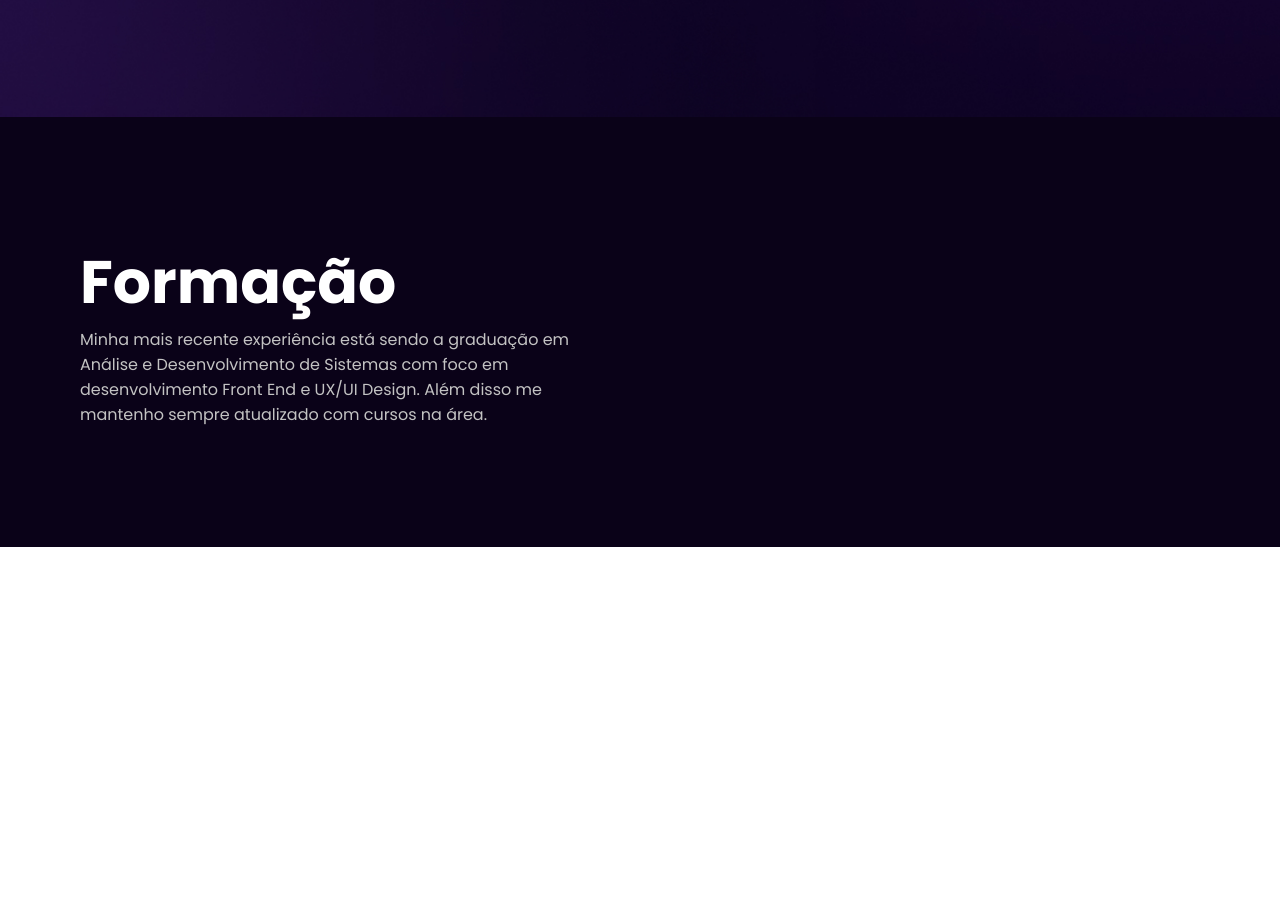
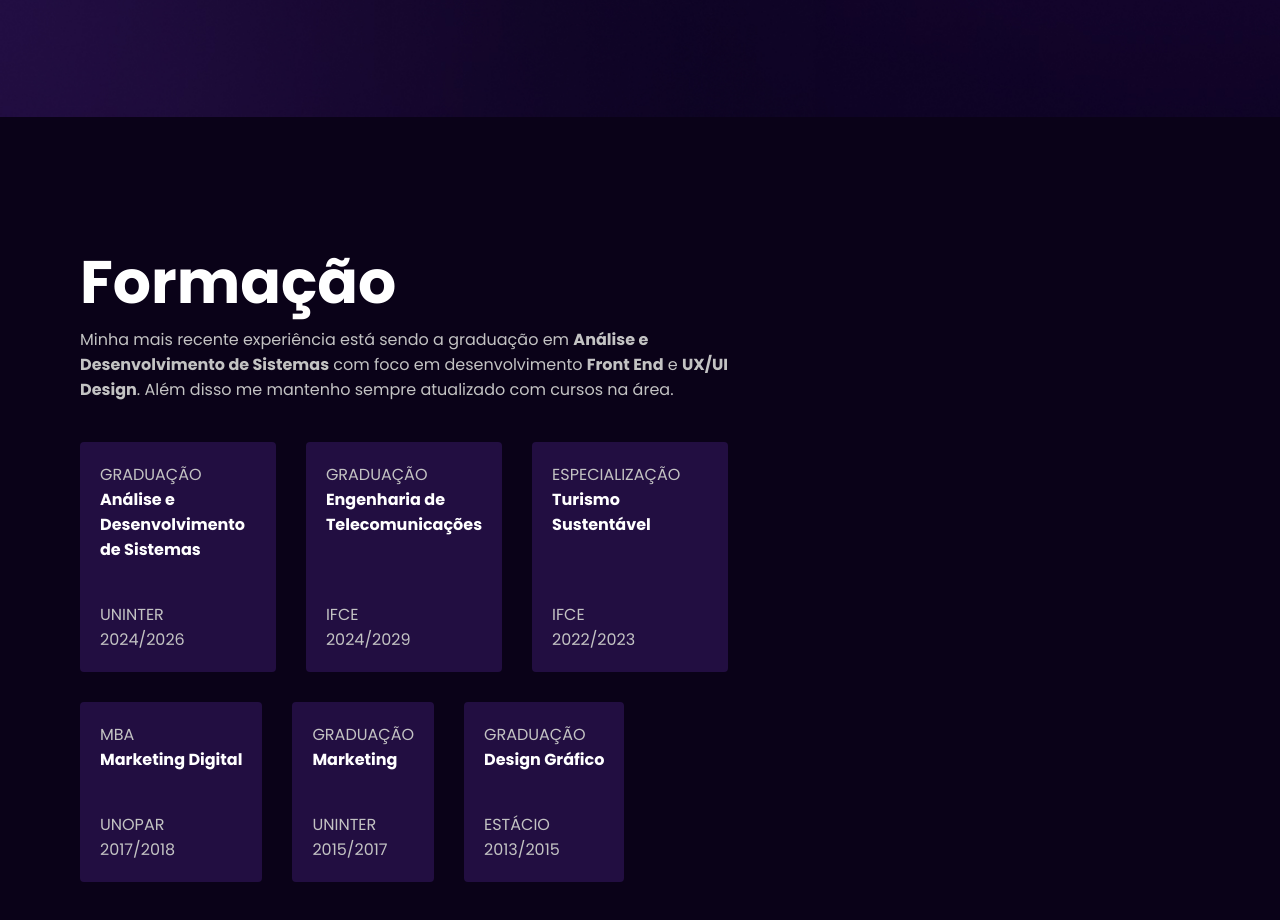
Before and after one commit to lucasfcomaru/lucasfcomaru.github.io, a plain HTML site: page index.html in a window 1280 px wide. Shown: the part 975-1895 px from the top of the page. Before the commit the page ends 1522 px from the top, so only its background shows below. Drawn offline with Linux system fonts and the light colour scheme.

Commit message:
seção formação

```diff
--- a/css/styles/formacao.css
+++ b/css/styles/formacao.css
@@ -3,7 +3,7 @@
 
     .formacao {
         display: grid;
-        grid-template-columns: 1fr 1fr;
+        grid-template-columns: 3fr 2fr;
         gap: 40px;
         padding: 120px 40px;
 
@@ -14,5 +14,49 @@
                 color: var(--cor-0);
             }
         }
+
+        /* Cards - cursos */
+        .formacao-cursos {
+            grid-column: 1;
+            display: flex;
+            flex-wrap: wrap;
+            gap: 30px;
+            justify-content: start;
+
+
+            .curso-card {
+                max-width: max-content;
+                padding: 20px;
+                background-color: var(--cor-bg-2);
+                color: var(--cor-1);
+                display: flex;
+                flex-direction: column;
+                gap: 40px;
+                justify-content: space-between;
+                border-radius: 4px;
+                transition: background-color ease-in 0.2s;
+                flex: 1 ;
+
+                .card-titulo span {
+                    text-transform: uppercase;
+                }
+
+                .card-titulo h3 {
+                    color: var(--cor-0);
+                }
+
+                .card-instituicao {
+                    display: flex;
+                    flex-direction: column;
+                    text-transform: uppercase;
+                }
+
+                &:hover {
+                    background-color: var(--cor-bg-3);
+                    cursor: pointer;
+                    color: var(--cor-0);
+                }
+            }
+        }
     }
 }
--- a/index.html
+++ b/index.html
@@ -134,11 +134,76 @@
         </section>
     </div>
 
+    <!-- Seção de formação -->
     <section class="formacao-bg" aria-label="Formação">
         <div class="formacao container">
             <div class="formacao-informacao">
                 <h2 class="bold large">Formação</h2>
-                <p class="regular xsmall">Minha mais recente experiência está sendo a graduação em Análise e Desenvolvimento de Sistemas com foco em desenvolvimento Front End e UX/UI Design. Além disso me mantenho sempre atualizado com cursos na área.</p>
+                <p class="regular xsmall">Minha mais recente experiência está sendo a graduação em <strong>Análise e Desenvolvimento de Sistemas</strong> com foco em desenvolvimento <strong>Front End</strong> e <strong>UX/UI Design</strong>. Além disso me mantenho sempre atualizado com cursos na área.</p>
+            </div>
+
+            <!-- Cards com os cursos -->
+            <div class="formacao-cursos">
+                <div class="curso-card">
+                    <div class="card-titulo">
+                        <span class="regular xsmall">Graduação</span>
+                        <h3 class="bold xsmall">Análise e Desenvolvimento de Sistemas</h3>
+                    </div>
+                    <div class="card-instituicao">
+                        <span class="regular xsmall">Uninter</span>
+                        <span class="regular xsmall">2024/2026</span>
+                    </div>
+                </div>
+                <div class="curso-card">
+                    <div class="card-titulo">
+                        <span class="regular xsmall">Graduação</span>
+                        <h3 class="bold xsmall">Engenharia de Telecomunicações</h3>
+                    </div>
+                    <div class="card-instituicao">
+                        <span class="regular xsmall">Ifce</span>
+                        <span class="regular xsmall">2024/2029</span>
+                    </div>
+                </div>
+                <div class="curso-card">
+                    <div class="card-titulo">
+                        <span class="regular xsmall">Especialização</span>
+                        <h3 class="bold xsmall">Turismo Sustentável</h3>
+                    </div>
+                    <div class="card-instituicao">
+                        <span class="regular xsmall">Ifce</span>
+                        <span class="regular xsmall">2022/2023</span>
+                    </div>
+                </div>
+                <div class="curso-card">
+                    <div class="card-titulo">
+                        <span class="regular xsmall">Mba</span>
+                        <h3 class="bold xsmall">Marketing Digital</h3>
+                    </div>
+                    <div class="card-instituicao">
+                        <span class="regular xsmall">Unopar</span>
+                        <span class="regular xsmall">2017/2018</span>
+                    </div>
+                </div>
+                <div class="curso-card">
+                    <div class="card-titulo">
+                        <span class="regular xsmall">Graduação</span>
+                        <h3 class="bold xsmall">Marketing</h3>
+                    </div>
+                    <div class="card-instituicao">
+                        <span class="regular xsmall">Uninter</span>
+                        <span class="regular xsmall">2015/2017</span>
+                    </div>
+                </div>
+                <div class="curso-card">
+                    <div class="card-titulo">
+                        <span class="regular xsmall">Graduação</span>
+                        <h3 class="bold xsmall">Design Gráfico</h3>
+                    </div>
+                    <div class="card-instituicao">
+                        <span class="regular xsmall">Estácio</span>
+                        <span class="regular xsmall">2013/2015</span>
+                    </div>
+                </div>
             </div>
         </div>
     </section>
```
